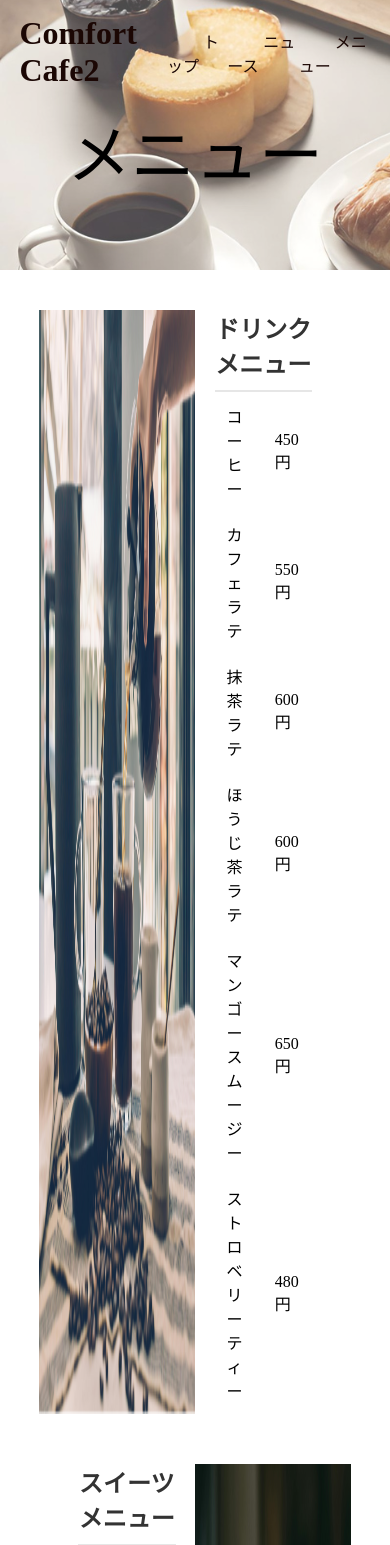
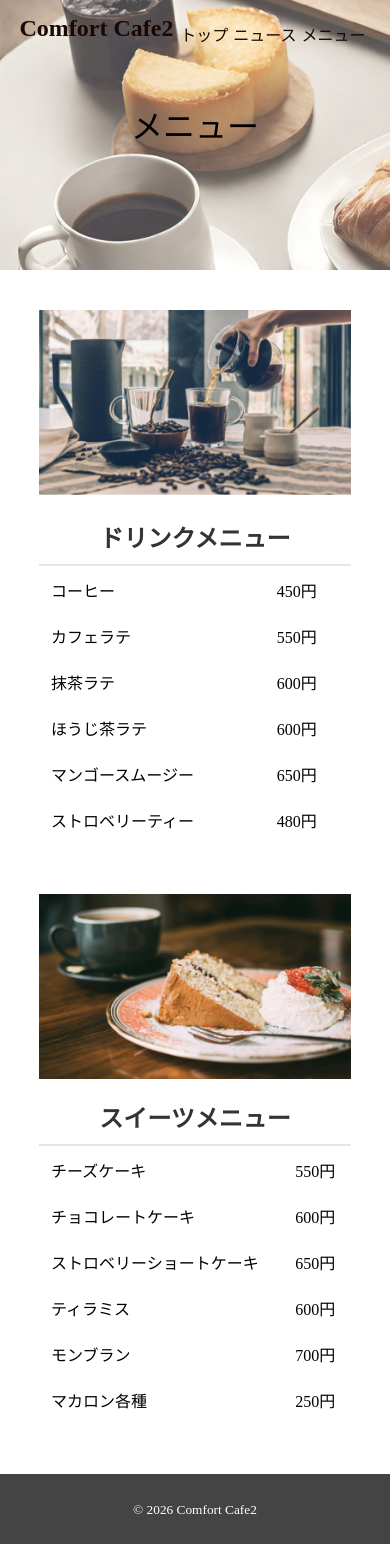
Before and after one commit to knd356/ComfortCafe2, a plain HTML site: page menu.html in a window 390 px wide. Shown: the top 1545 px of the page. Drawn offline with Linux system fonts and the light colour scheme.

Commit message:
[add]レスポンシブ対応の追加

```diff
--- a/style.css
+++ b/style.css
@@ -249,3 +249,95 @@ aside p {
 .sweets-table td {
     padding: 10px;
 }
+
+@media screen and (max-width: 575px) {
+    .main-title {
+        font-size: 2rem;
+        padding: 0 10px;
+    }
+
+    .main-visual p {
+        padding: 10px 10px 20px 10px;
+    }
+
+    .heading {
+        font-size: 1.5rem;
+    }
+
+    .main-nav {
+        margin-top: 7px;
+    }
+
+    .main-nav li {
+        margin-right: 5px;
+    }
+
+    .main-nav li a {
+        margin-left: 0;
+    }
+
+    .main-visual {
+        margin-top: 50%;
+    }
+
+    #top {
+        background-position: center;
+    }
+
+    .main-title {
+        margin-top: 40px;
+    }
+
+    .news-contents {
+        display: block;
+    }
+
+    article {
+        width: 90%;
+        margin-bottom: 30px;
+    }
+
+    .post-title {
+        font-size: 1.5rem;
+        padding-top: 0;
+    }
+
+    .post-date {
+        height: 70px;
+        padding-top: 10px;
+    }
+
+    aside {
+        width: 90%;
+        margin-left: 3%;
+    }
+
+    .menu-drink {
+        display: block;
+    }
+
+    .menu-drink img {
+        width: 80%;
+        margin-bottom: 20px;
+    }
+
+    .drink {
+        width: 80%;
+        margin-left: 10%;
+    }
+
+    .menu-sweets {
+        flex-direction: column-reverse;
+    }
+
+    .menu-sweets img {
+        width: 80%;
+        margin-left: 10%;
+        margin-bottom: 20px;
+    }
+
+    .sweets {
+        width: 80%;
+        margin-left: 10%;
+    }
+}
```
